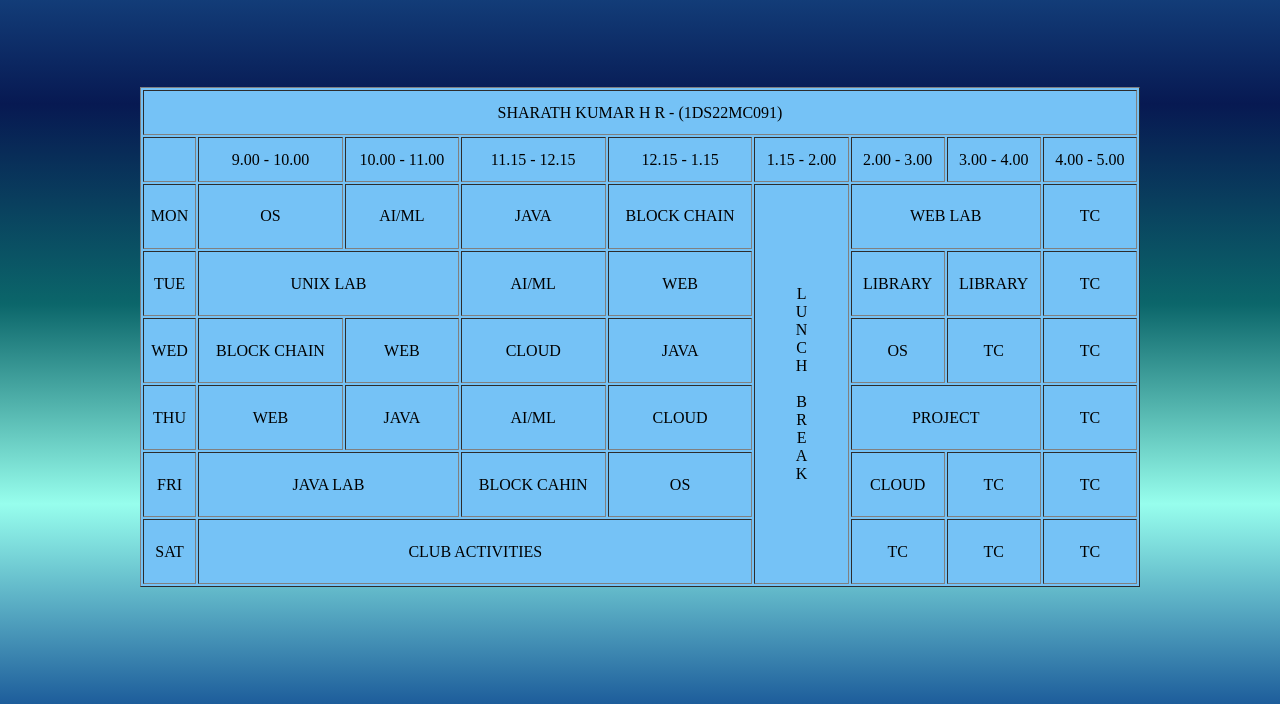
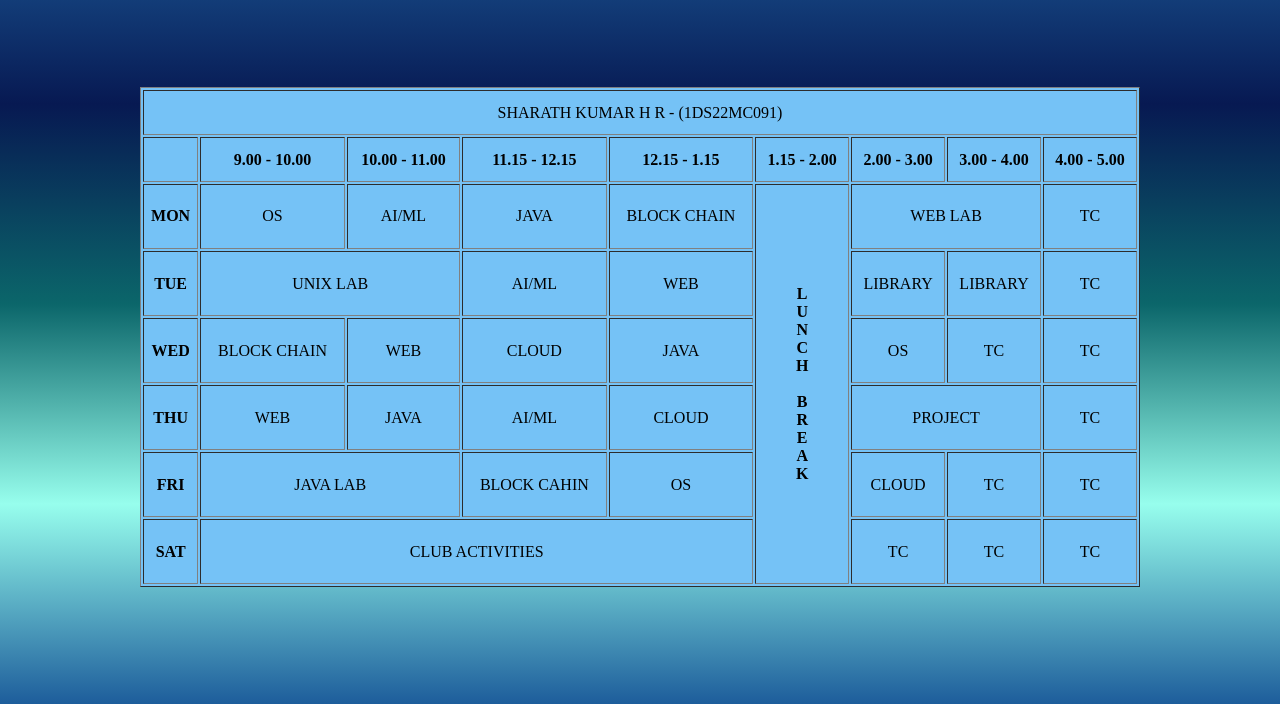
Before and after one commit to Sharath-kumar-H-R/lab1, a plain HTML site: page index.html in a window 1280 px wide. Shown: the part 96-800 px from the top of the page. Drawn offline with Linux system fonts and the light colour scheme.

Commit message:
Update index.html

```diff
--- a/index.html
+++ b/index.html
@@ -15,8 +15,6 @@ COLOR:#FBEEAC;
 }
 .head{
  text-align:center;
-
-
 }
 table {
 WIDTH:1000PX;
@@ -30,6 +28,9 @@ TABLE:hover {
 background-color:pink;
 color:black;
 }
+.bold {
+	 font-weight: bold;
+}
 </style>
 </head>
 
@@ -40,7 +41,7 @@ color:black;
 <TR>
 <TD COLSPAN="9">SHARATH KUMAR H R - (1DS22MC091)</TD>
 </TR>
-<tr>
+<tr class="bold">
 <td></td>
 <td>9.00 - 10.00</td>
 <td>10.00 - 11.00</td>
@@ -53,18 +54,18 @@ color:black;
 </tr>
 
 <tr>
-<td>MON</td>
+<td class="bold">MON</td>
 <td>OS</td>
 <td>AI/ML</td>
 <td>JAVA</td>
 <td>BLOCK CHAIN</td>
-<td rowspan="6">L<br>U<br>N<br>C<br>H<br><br>B<br>R<br>E<br>A<br>K</td>
+<td rowspan="6" class="bold">L<br>U<br>N<br>C<br>H<br><br>B<br>R<br>E<br>A<br>K</td>
 <td colspan="2">WEB LAB</td>
 <td>TC</td>
 </tr>
 
 <tr>
-<td>TUE</td>
+<td class="bold">TUE</td>
 <td colspan="2">UNIX LAB</td>
 <td>AI/ML</td>
 <td>WEB</td>
@@ -74,7 +75,7 @@ color:black;
 </tr>
 
 <tr>
-<td>WED</td>
+<td class="bold">WED</td>
 <td>BLOCK CHAIN</td>
 <td>WEB</td>
 <td>CLOUD</td>
@@ -84,7 +85,7 @@ color:black;
 <td>TC</td>
 </tr>
 <tr>
-<td>THU</td>
+<td class="bold">THU</td>
 <td>WEB</td>
 <td>JAVA</td>
 <td>AI/ML</td>
@@ -93,7 +94,7 @@ color:black;
 <td>TC</td>
 </tr>
 <tr>
-<td>FRI</td>
+<td class="bold">FRI</td>
 <td colspan="2">JAVA LAB</td>
 <td>BLOCK CAHIN</td>
 <td>OS</td>
@@ -102,7 +103,7 @@ color:black;
 <td>TC</td>
 </tr>
 <tr>
-<td>SAT</td>
+<td class="bold">SAT</td>
 <td COLSPAN="4">CLUB ACTIVITIES</td>
 <td>TC</td>
 <td>TC</td>
```
